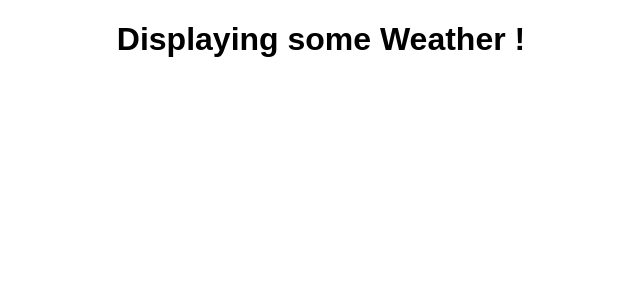
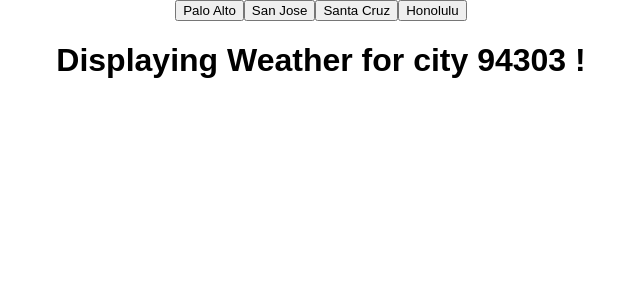
Before and after one commit to EdwardStepanian/weatherEd, a React (Create React App) app: page / in a window 1280 px wide. Shown: the top 300 px of the page, without its empty margins (319-959 px from the left). Built offline with nearby package versions, Linux system fonts and the light colour scheme.

Commit message:
Display some places weather

```diff
--- a/src/App.js
+++ b/src/App.js
@@ -3,11 +3,45 @@ import logo from './logo.svg';
 import './App.css';
 import WeatherDisplay from './WeatherDisplay';
 
+const PLACES = [
+  { name: "Palo Alto", zip: "94303" },
+  { name: "San Jose", zip: "94088" },
+  { name: "Santa Cruz", zip: "95062" },
+  { name: "Honolulu", zip: "96803" }
+];
+
 class App extends Component {
+
+  constructor(props) {
+  	super(props);
+  	this.state = {
+  		activePlace : 0,
+  	}
+  }
+
+
   render() {
+    const activePlace = this.state.activePlace;
     return (
       <div className="App">
-        <WeatherDisplay zip={'12345'} />
+        {PLACES.map((place, index) => (
+      <button
+        key={index}
+        onClick={() => {
+          // console.log(`Clicked index ${index}`);
+          this.setState({
+          	activePlace : index
+          })
+        }}
+      >
+          {place.name}
+      </button>
+    ))}
+        <WeatherDisplay
+         key = {activePlace}
+	zip = {PLACES[activePlace].zip}
+         />
+
       </div>
     );
   }
--- a/src/WeatherDisplay.jsx
+++ b/src/WeatherDisplay.jsx
@@ -3,7 +3,7 @@ import React, {Component} from 'react';
 class WeatherDisplay extends Component{
 	render(){
 		return(
-				<h1> Displaying some Weather !</h1>
+				<h1> Displaying Weather for city { this.props.zip } !</h1>
 			)
 	}
 }
```
